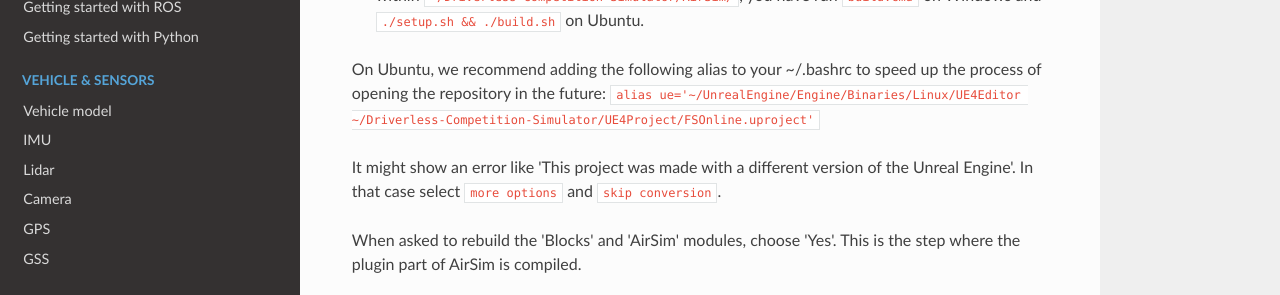
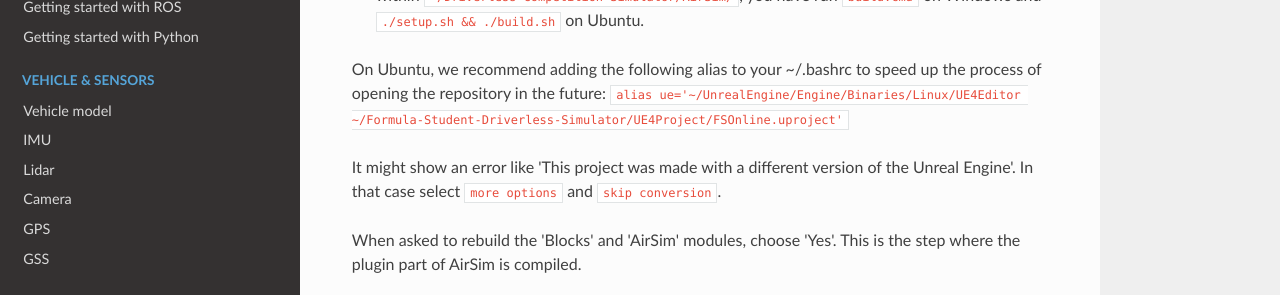
Before and after one commit to FS-Driverless/Formula-Student-Driverless-Simulator, an MkDocs documentation site: the page built from docs/getting-started.md, in a window 1280 px wide and 900 px high, scrolled down 2060 px. Shown: the part 172-467 px from the top of the window. Built offline with MkDocs 1.6.1, drawn with Linux system fonts in a browser that asks for light colours; nearby versions of some CDN libraries; comment, search, counter and statistics services are not loaded.

Commit message:
Fix broken alias in docs

```diff
--- a/docs/getting-started.md
+++ b/docs/getting-started.md
@@ -78,7 +78,7 @@ If it does not, make sure of the following:
  * within `~/Driverless-Competition-Simulator/AirSim/`, you have run `build.cmd` on Windows and `./setup.sh && ./build.sh` on Ubuntu.
 
 On Ubuntu, we recommend adding the following alias to your ~/.bashrc to speed up the process of opening the repository in the future:
-`alias ue='~/UnrealEngine/Engine/Binaries/Linux/UE4Editor ~/Driverless-Competition-Simulator/UE4Project/FSOnline.uproject'`
+`alias ue='~/UnrealEngine/Engine/Binaries/Linux/UE4Editor ~/Formula-Student-Driverless-Simulator/UE4Project/FSOnline.uproject'`
 
 It might show an error like 'This project was made with a different version of the Unreal Engine'. In that case select `more options` and `skip conversion`.
 
```
